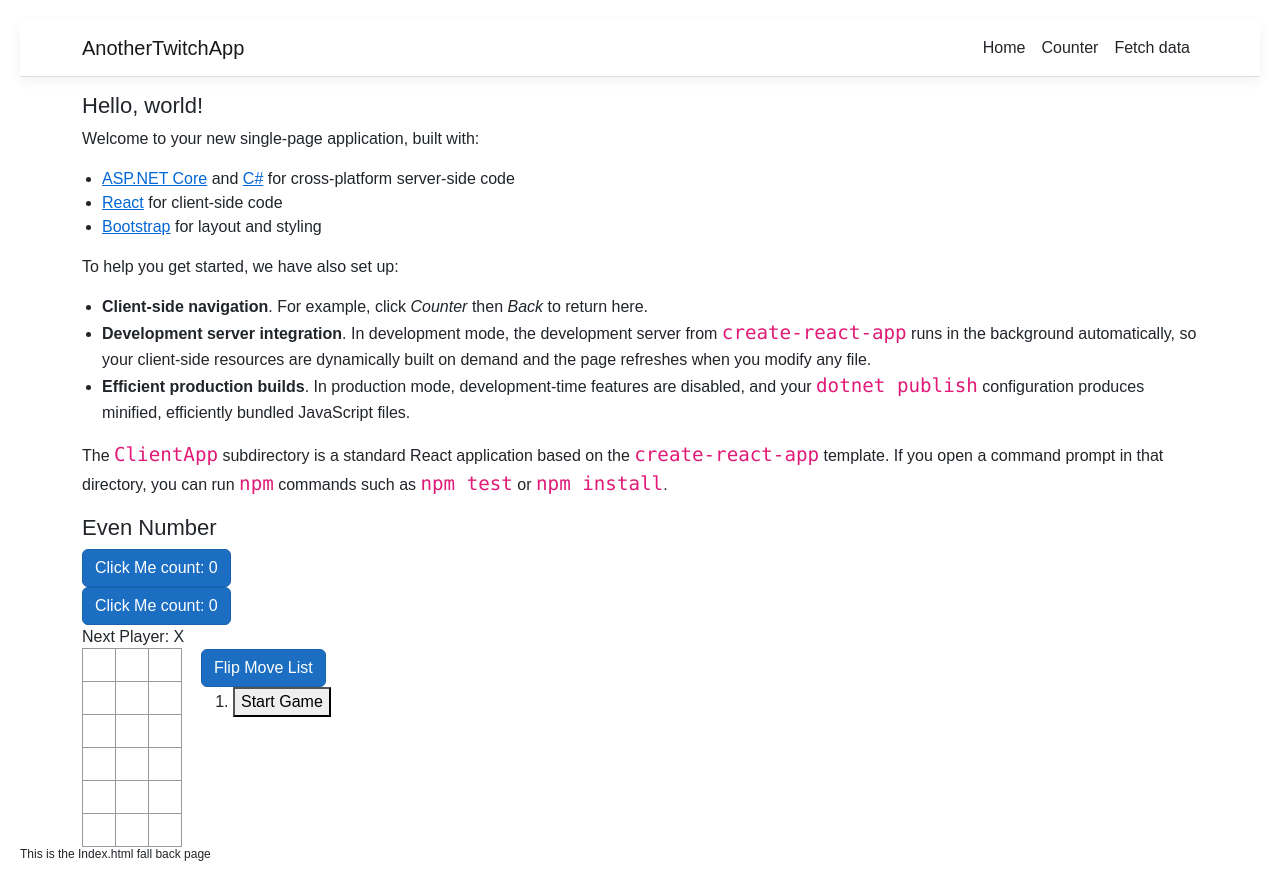
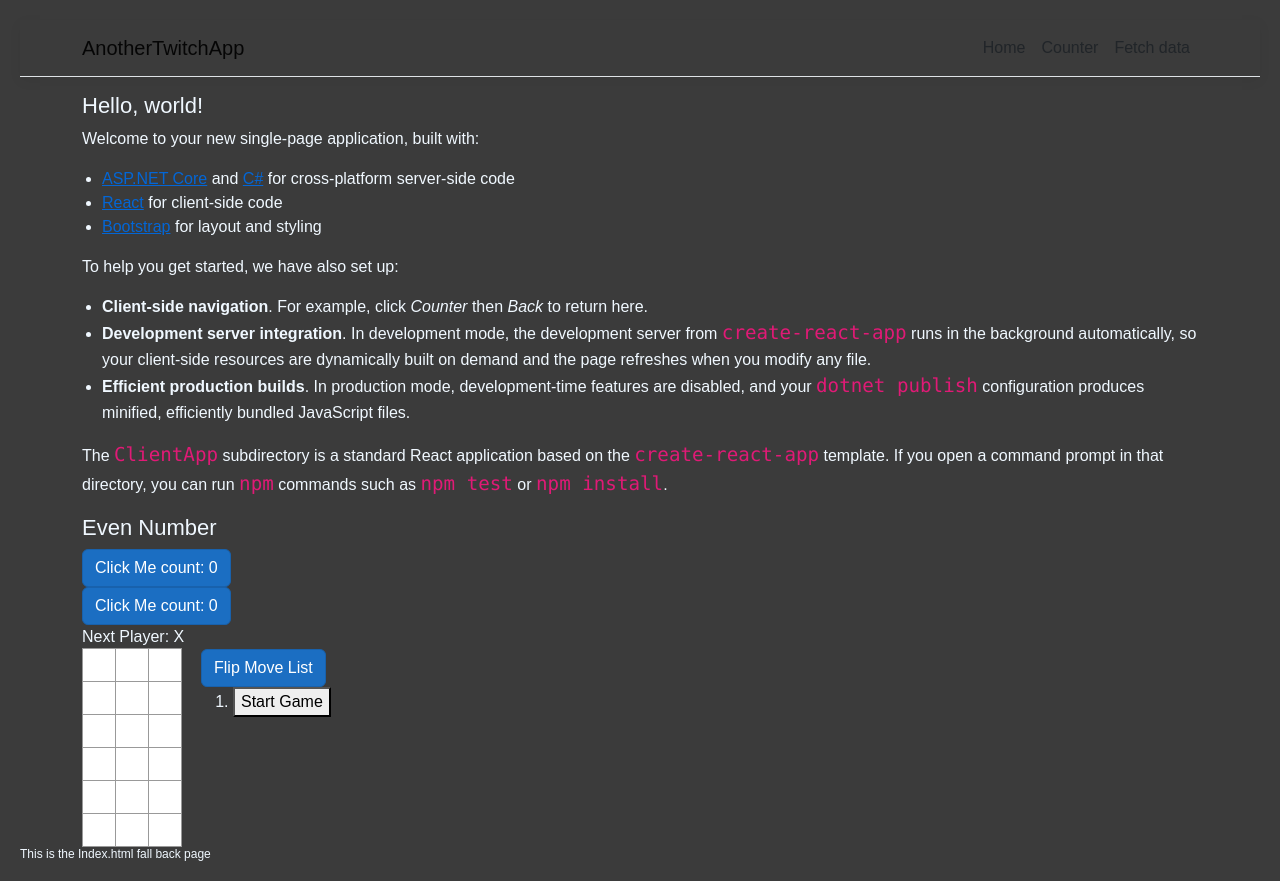
Before and after one commit to Spiffy07/AnotherTwitchApp, a React (Create React App) app in the folder ClientApp/: page / in a window 1280 px wide. Built offline with nearby package versions, Linux system fonts and the light colour scheme.

Commit message:
Enhance TicTacToe component: add unique keys for squares and rows, improve error handling for undefined squares.

```diff
--- a/ClientApp/src/components/NavMenu.css
+++ b/ClientApp/src/components/NavMenu.css
@@ -16,3 +16,12 @@ html {
 .box-shadow {
   box-shadow: 0 .25rem .75rem rgba(0, 0, 0, .05);
 }
+
+header {
+  color:aliceblue;
+}
+
+body {
+  background-color: rgb(59, 59, 59);
+  color:aliceblue;
+}
--- a/ClientApp/src/components/TicTacToeTut/TicTacToeTs.tsx
+++ b/ClientApp/src/components/TicTacToeTut/TicTacToeTs.tsx
@@ -36,12 +36,17 @@ function Board({ onPlay, xIsNext, squares }: BoardProps) {
     for (let j: number = 0; j < 3; j++) {
       row.push(
         <Square
+          key={i + j}
           value={squares[i + j]}
           onSquareClick={() => handleClick(i + j)}
         />
       );
     }
-    board.push(<div className="board-row">{row}</div>);
+    board.push(
+      <div key={i} className="board-row">
+        {row}
+      </div>
+    );
   }
 
   return <div className="board">{board}</div>;
@@ -55,9 +60,7 @@ export default function Game() {
   const currentSquares: string[] | undefined = history[currentMove];
   if (currentSquares === undefined) {
     // Type guard
-    return (
-      <Error outputMessage="Error from TicTacToeTs"/>
-    )
+    return <Error outputMessage="Error from TicTacToeTs" />;
   }
   let xIsNext: boolean = currentMove % 2 === 0;
 
```
